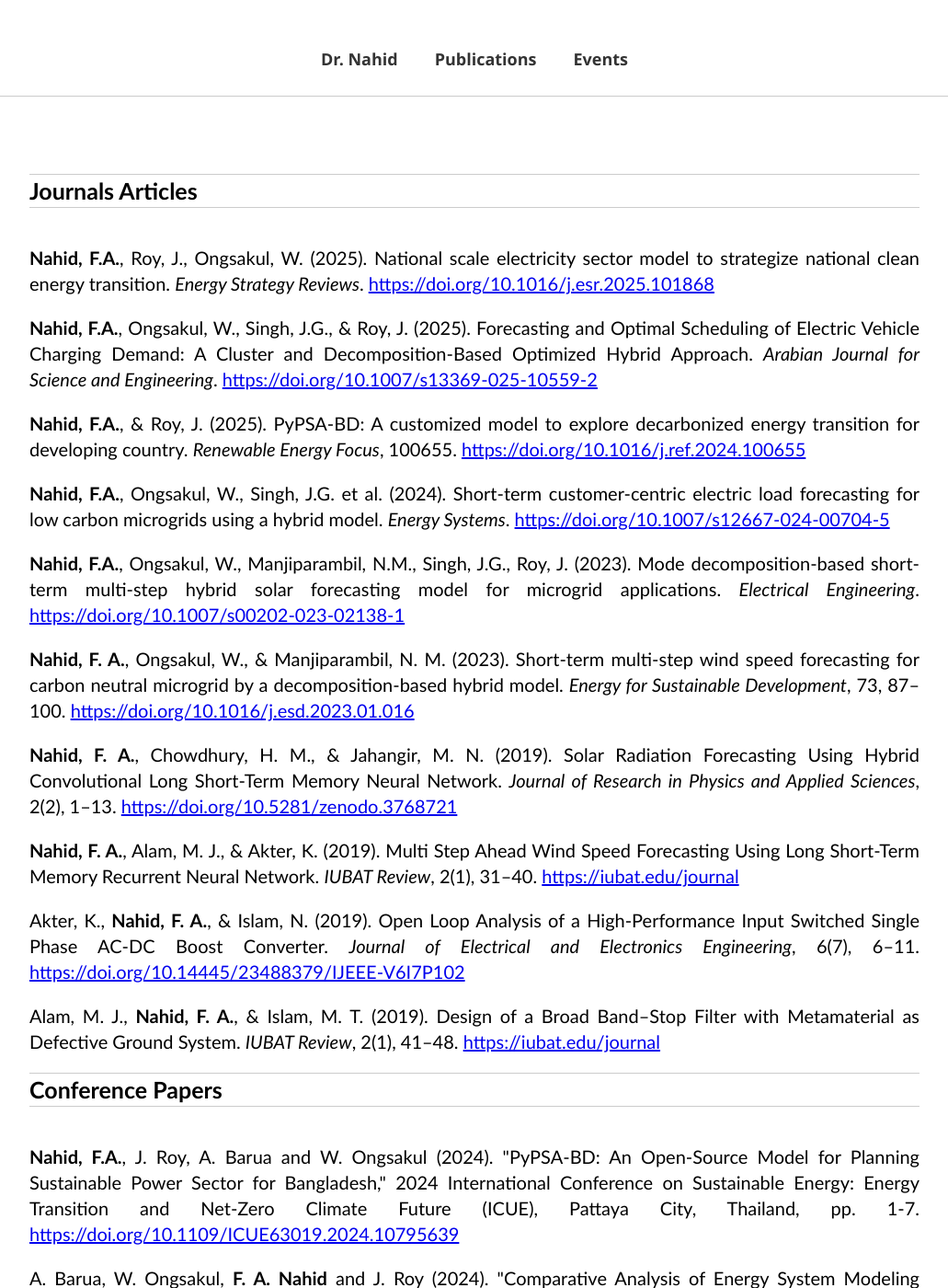
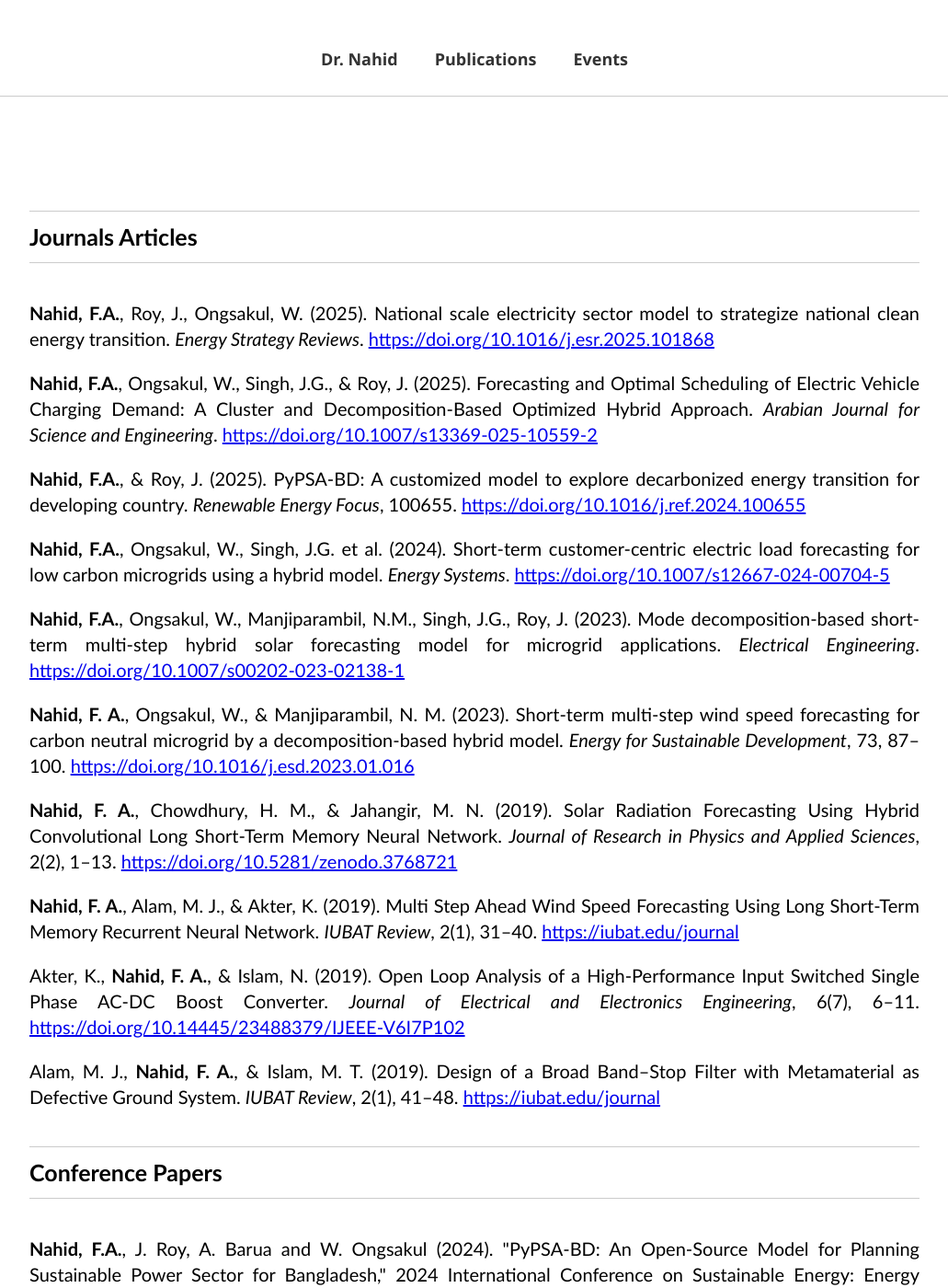
Before and after one commit to FiruzAhamed/firuzahamed.github.io, a Jekyll site: the page built from publications.md, in a window 1280 px wide and 1400 px high. Shown: the whole window at 92% size, without its empty margins (124-1155 px from the left). Built offline with Jekyll 4.4.1, drawn with Linux system fonts in a browser that asks for light colours.

Commit message:
Update style.css
Signed-off-by: Firuz Ahamed Nahid <122635742+FiruzAhamed@users.noreply.github.com>

```diff
--- a/assets/css/style.css
+++ b/assets/css/style.css
@@ -174,7 +174,9 @@ body.publications h1{
   text-align: left;
   border-top: 1px solid #ccc;
   border-bottom: 1px solid #ccc;
+  margin-top: 40px;
   margin-bottom: 40px;
+  padding: 10px 0;
 }
 
 /* Add space between each paragraph and the previous h1 */
```
